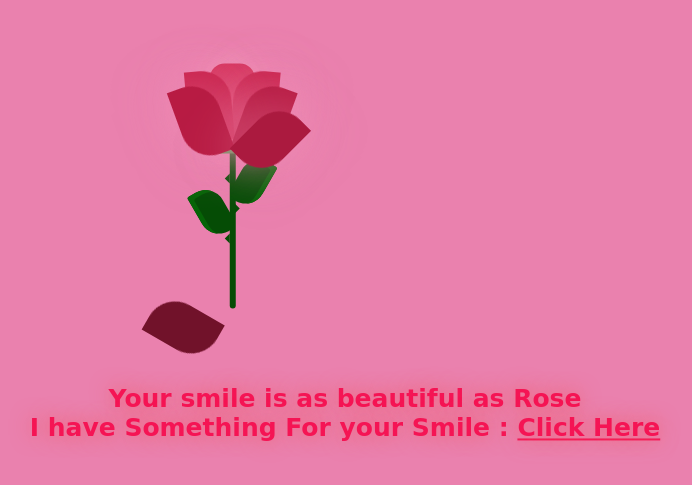
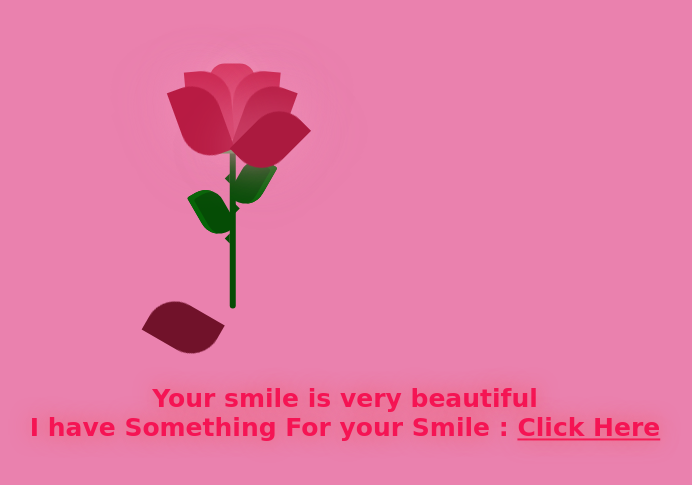
Before and after one commit to Harsh6084/Priyanshi, a plain HTML site: page index.html in a window 1280 px wide. Shown: the part 177-662 px from the top of the page, without its empty margins (245-937 px from the left). Drawn offline with Linux system fonts and the light colour scheme.

Commit message:
Update index.html

```diff
--- a/index.html
+++ b/index.html
@@ -38,7 +38,7 @@
         <div></div>
       </div>
       <div class="text">
-        <h2></h2> Your smile is as beautiful as Rose <br />
+        <h2></h2> Your smile is very beautiful<br />
        I have Something For your Smile : <a href="new.html">Click Here</a></h2>
       </div>
     </div>
```
